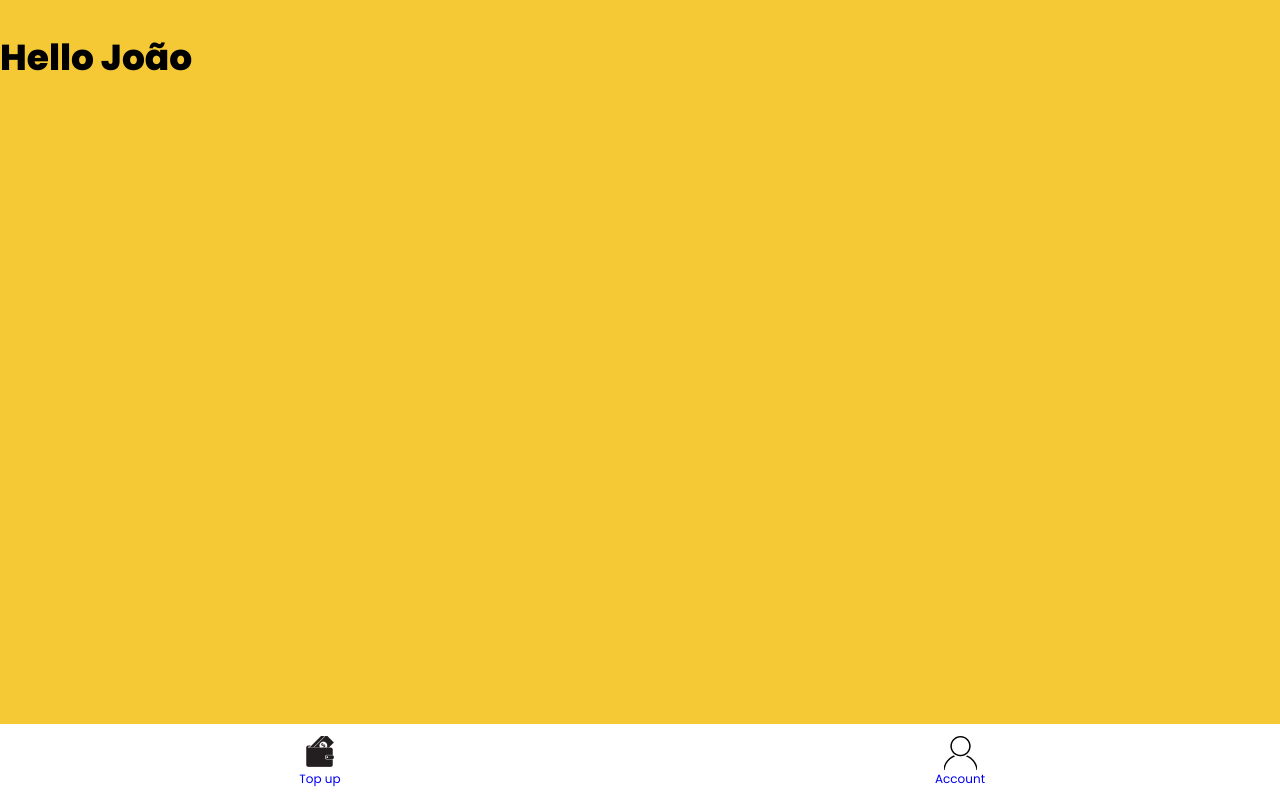
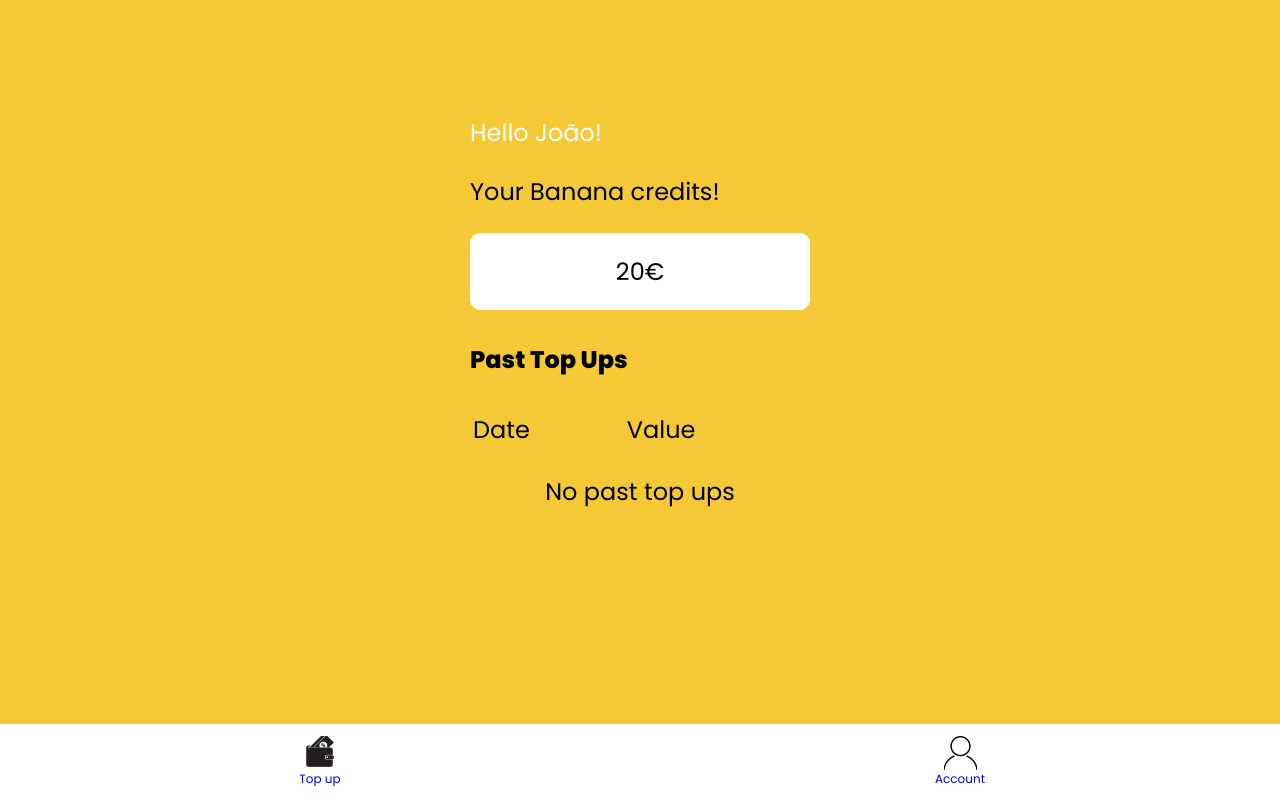
Before and after one commit to EMachado88/pleez, a Vue app: page /account in a window 1280 px wide. Built offline with nearby package versions, Linux system fonts and the light colour scheme.

Commit message:
Inplemented Account page layout

```diff
--- a/src/views/Account.vue
+++ b/src/views/Account.vue
@@ -1,11 +1,65 @@
 <template>
   <div class="account">
-    <h2>Hello João</h2>
+    <div class="header container">
+      <p class="white">Hello {{ name }}!</p>
+    </div>
+
+    <div class="sub-header container">
+      <p>Your Banana credits!</p>
+    </div>
+
+    <div class="container">
+      <a class="btn btn-reverse full-width">
+        {{ balance }}€
+      </a>
+    </div>
+
+    <div class="container">
+      <h4>Past Top Ups</h4>
+
+      <table>
+        <tr>
+          <td>Date</td>
+          <td>Value</td>
+        </tr>
+      </table>
+
+      <p class="text-center">No past top ups</p>
+    </div>
   </div>
 </template>
 
 <script>
+import data from '../data.json'
+
 export default {
-  name: 'Account'
+  name: 'Account',
+  data() {
+    return {
+      name: data.account.name,
+      balance: data.account.balance,
+      selectedPaymentMethod: '',
+      paymentMethods: data.paymentMethods,
+    }
+  },
+  methods: {
+    selectPaymentMethod(type) {
+      this.selectedPaymentMethod = type
+    },
+    topUp() {
+      this.amount = ''
+      this.selectedPaymentMethod = ''
+    }
+  }
 }
 </script>
+
+<style scoped>
+.header {
+  margin-top: 115px;
+}
+
+table {
+  width: 100%;
+}
+</style>
```
